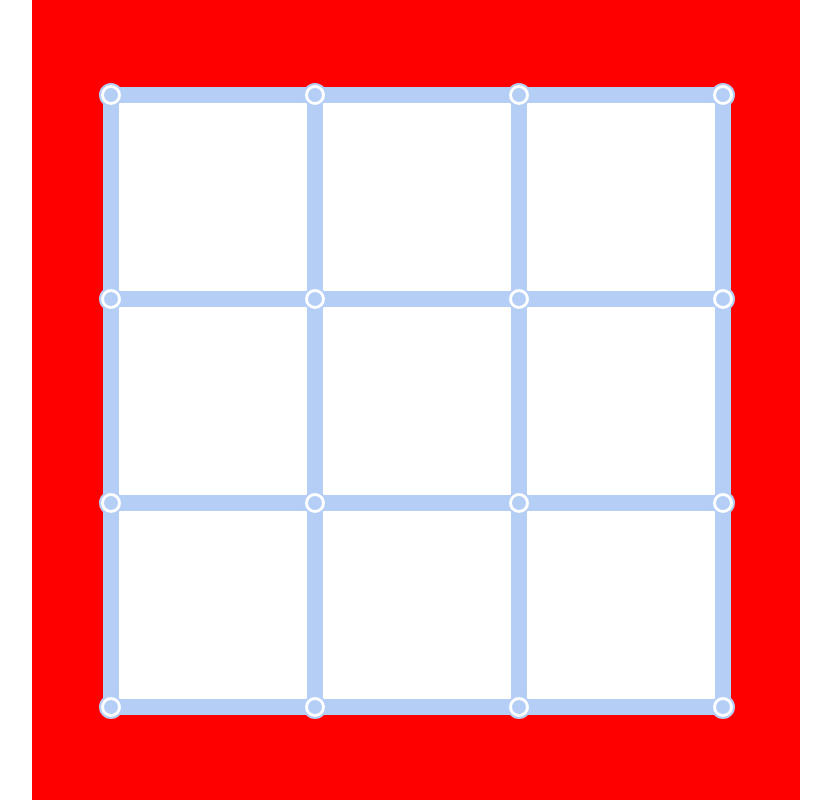
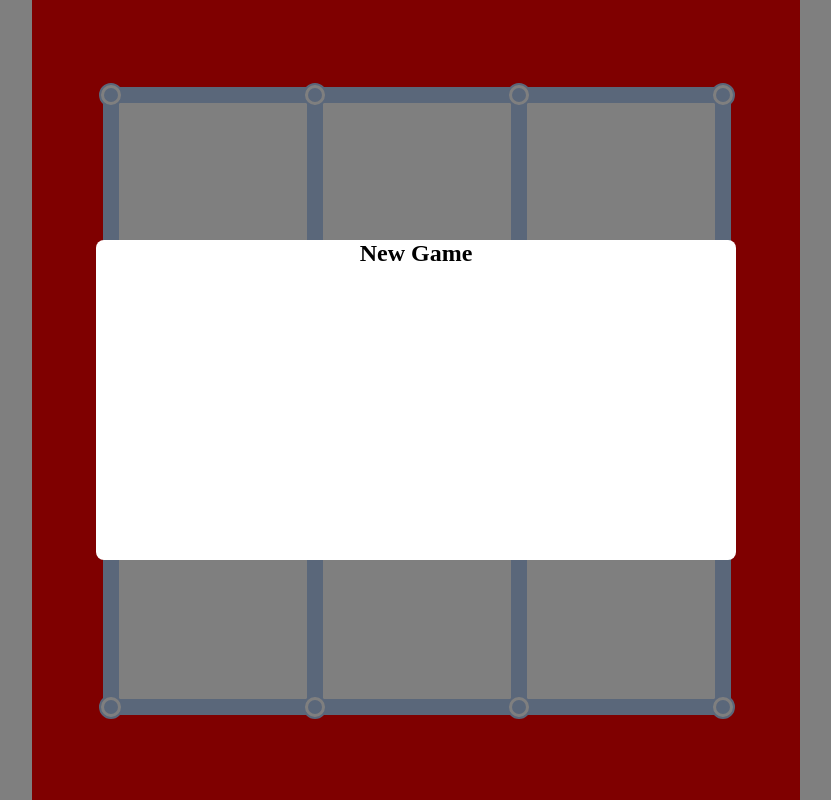
Before and after one commit to Shubham-Vishwakarma/DotsAndBoxes, a React (Create React App) app: page / in a window 1280 px wide. Shown: the whole page, without its empty margins (224-1055 px from the left). Built offline with nearby package versions, Linux system fonts and the light colour scheme.

Commit message:
Adding blank New Game Dialog

```diff
--- a/src/Game.tsx
+++ b/src/Game.tsx
@@ -9,6 +9,7 @@ import { useContext, useEffect, useState } from 'react';
 import BackgroundColorContext from './BackgroundColorContext';
 import GameOverDialog from './GameOverDialog';
 import GameOverContext from './GameOverContext';
+import NewGameDialog from './NewGameDialog';
 
 interface Dimension{
     height: number,
@@ -59,6 +60,7 @@ function Game(){
 
     return (
         <div className='gameSection' style={gameCssStyle}>
+            <NewGameDialog parentWidth={windowDimensions.width} parentHeight={windowDimensions.height} isNewGame={true}/>
             <GameBoard parentWidth={gameDimensions.width} parentHeight={gameDimensions.height} />
             <GameOverDialog parentWidth={windowDimensions.width} parentHeight={windowDimensions.height} isGameOver={gameOverContext.isGameOver}/>
         </div>
--- /dev/null
+++ b/src/NewGameDialog.tsx
@@ -0,0 +1,75 @@
+import './index.css'
+
+import { useState, useEffect } from 'react';
+import CSS from 'csstype';
+
+type Props = {
+    parentWidth: number,
+    parentHeight: number,
+    isNewGame: boolean,
+}
+
+function NewGameDialog(props: Props){
+
+    const [modalContainerStyle, setModalContainerStyle] = useState<CSS.Properties>({});
+    const [modalStyle, setModalStyle] = useState<CSS.Properties>({})
+
+    useEffect(() => {
+        const modalContainerStyle = getModalContainerStyle();
+        const modalStyle = getModalStyle();
+
+        setModalContainerStyle(modalContainerStyle);
+        setModalStyle(modalStyle);
+
+    // eslint-disable-next-line
+    },[props.isNewGame]);
+
+    function getModalContainerStyle(): CSS.Properties {
+        const modalContainerStyle: CSS.Properties = {
+            width: String(props.parentWidth).concat('px'),
+            height: String(props.parentHeight).concat('px'),
+            backgroundColor: 'rgba(0,0,0,0.5)',
+            position: 'fixed',
+            zIndex: 1,
+            top: 0,
+            left: 0,
+            display: props.isNewGame ? 'block' : 'none',
+        }
+
+        return modalContainerStyle;
+    }
+
+    function getModalStyle(): CSS.Properties {
+        const modalWidth = props.parentWidth < 800 ? Math.floor(props.parentWidth * 0.9) : Math.floor(props.parentWidth * 0.5);
+        const modalHeight = Math.floor(props.parentHeight*0.4);
+        const modalTop = (props.parentHeight - modalHeight)/2;
+
+        const modalStyle: CSS.Properties = {
+            width: String(modalWidth).concat('px'),
+            height: String(modalHeight).concat('px'),
+            margin: 'auto',
+            backgroundColor: 'white',
+            marginTop: String(modalTop).concat('px'),
+            zIndex: 1,
+            borderRadius: '8px',
+            textAlign: 'center',
+            animationName: 'gameOver',
+            animationDuration: '0.5s',
+            overflow: 'hidden'
+        }
+
+        return modalStyle;
+    }
+
+    return(
+        <div id="newGameModal" className='modalContainer' style={modalContainerStyle}>
+            <div className='modal' style={modalStyle}>
+                <section className="modal-body">
+                        <h1>New Game</h1>
+                </section>
+            </div>
+        </div>
+    );
+}
+
+export default NewGameDialog;
```
